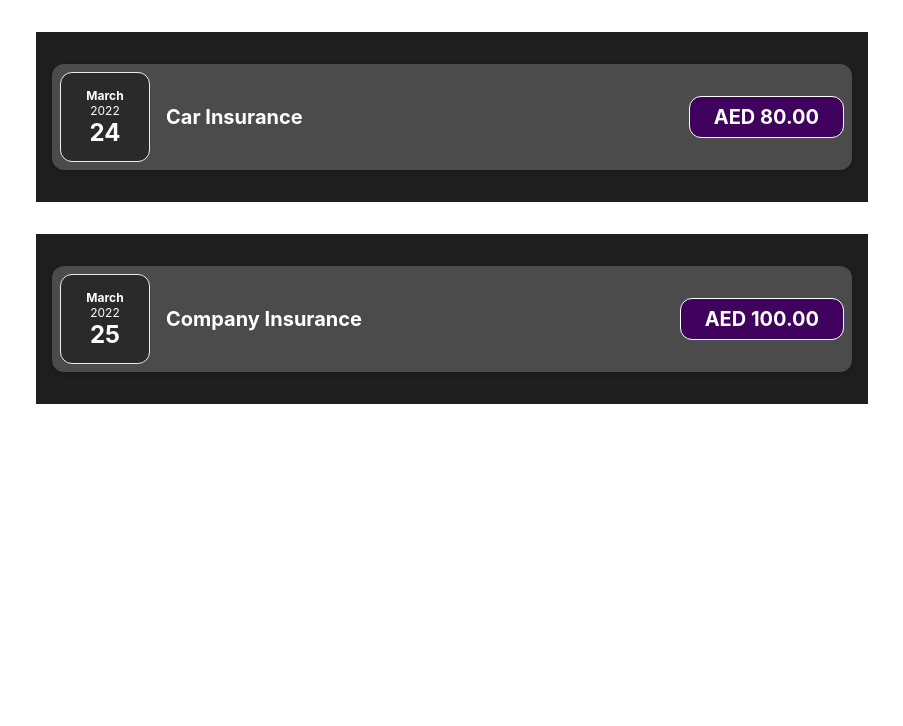
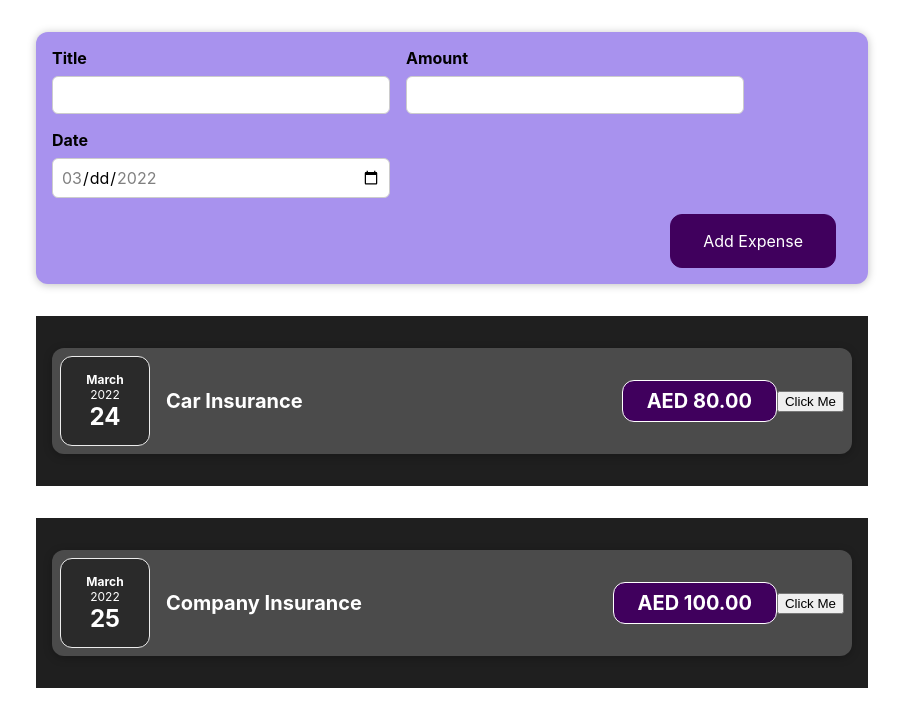
Before and after one commit to Raslif/React-js-demo-app, a React (Create React App) app: page / in a window 1280 px wide. Shown: the top 726 px of the page, without its empty margins (188-1091 px from the left). Built offline with nearby package versions, Linux system fonts and the light colour scheme.

Commit message:
Add form to submit new expense

```diff
--- a/src/App.js
+++ b/src/App.js
@@ -1,5 +1,7 @@
 import React from 'react';
+
 import Expenses from './components/Expense/Expenses';
+import NewExpense from './components/NewExpense/NewExpense';
 
 const App = () => {
   let listOfExpenses = [
@@ -9,6 +11,8 @@
 
   return (
     <div>
+      <NewExpense />
+
       {listOfExpenses.map((expense) => (
         <Expenses
           expense={expense}
--- a/src/components/Expense/ExpenseItem.js
+++ b/src/components/Expense/ExpenseItem.js
@@ -1,15 +1,25 @@
+import React, { useState } from 'react';
+
 import ExpenseDate from './ExpenseDate';
 import ExpenseDescription from './ExpenseDescription';
 import './ExpenseItem.css';
 
 export default function ExpenseItem(props) {
+    const [title, setTitle] = useState(props.expenseItem.expenseTitle);
+
+    let clickHandler = () => {
+        setTitle("Title updated");
+        console.log(title);
+    }
+
     return (
         <div className='expense-item'>
             <ExpenseDate expenseDate={props.expenseItem.expenseDate}></ExpenseDate>
             <ExpenseDescription className='expense-item__description'>
-                <h2>{props.expenseItem.expenseTitle}</h2>
+                <h2>{title}</h2>
                 <div className='expense-item__price'>AED {props.expenseItem.expenseAmount}</div>
             </ExpenseDescription>
+            <button onClick={clickHandler}>Click Me</button>
         </div>
     );
 }
--- /dev/null
+++ b/src/components/NewExpense/ExpenseForm.css
@@ -0,0 +1,26 @@
+.new-expense__controls {
+    display      : flex;
+    flex-wrap    : wrap;
+    gap          : 1rem;
+    margin-bottom: 1rem;
+    text-align   : left;
+}
+
+.new-expense__control label {
+    font-weight  : bold;
+    margin-bottom: 0.5rem;
+    display      : block;
+}
+
+.new-expense__control input {
+    font         : inherit;
+    padding      : 0.5rem;
+    border-radius: 6px;
+    border       : 1px solid #ccc;
+    width        : 20rem;
+    max-width    : 100%;
+}
+
+.new-expense__actions {
+    text-align: right;
+}
--- /dev/null
+++ b/src/components/NewExpense/ExpenseForm.js
@@ -0,0 +1,73 @@
+import React, { useState } from "react";
+
+import './ExpenseForm.css';
+
+const ExpenseForm = () => {
+    const [userInputs, setInputs] = useState({
+        enteredTitle: '',
+        enteredAmount: '',
+        enteredDate: ''
+    });
+
+    let titleChangeHandler = (event) => {
+        /* Use this approach when our state values update will happen based on previous state values */
+        setInputs((prevState) => {
+            return { ...prevState, enteredTitle: event.target.value };
+        });
+    }
+
+    let amountChangeHandler = (event) => {
+        setInputs({
+            ...userInputs,
+            enteredAmount: event.target.value
+        });
+    }
+
+    let dateChangeHandler = (event) => {
+        setInputs({
+            ...userInputs,
+            enteredDate: event.target.value
+        });
+    }
+
+    let expenseSubmitHandler = (event) => {
+        /* disable the default form submission */
+        event.preventDefault();
+
+        let expenseData = {
+            title: userInputs.enteredTitle,
+            amount: userInputs.enteredAmount,
+            date: new Date(userInputs.enteredDate)
+        };
+
+        setInputs({
+            enteredTitle: '',
+            enteredAmount: '',
+            enteredDate: ''
+        });
+    }
+
+    return (
+        <form onSubmit={expenseSubmitHandler}>
+            <div className="new-expense__controls">
+                <div className="new-expense__control">
+                    <label>Title</label>
+                    <input type='text' value={userInputs.enteredTitle} onChange={titleChangeHandler} />
+                </div>
+                <div className="new-expense__control">
+                    <label>Amount</label>
+                    <input type='number' value={userInputs.enteredAmount} min='0.01' step='0.01' onChange={amountChangeHandler} />
+                </div>
+                <div className="new-expense__control">
+                    <label>Date</label>
+                    <input type='date' value={userInputs.enteredDate} min='2022-03-01' max='2022-03-27' onChange={dateChangeHandler} />
+                </div>
+            </div>
+            <div className="new-expense__actions">
+                <button type="submit">Add Expense</button>
+            </div>
+        </form>
+    );
+}
+
+export default ExpenseForm;
--- /dev/null
+++ b/src/components/NewExpense/NewExpense.css
@@ -0,0 +1,38 @@
+.new-expense {
+    background-color: #a892ee;
+    padding         : 1rem;
+    margin          : 2rem auto;
+    width           : 50rem;
+    max-width       : 95%;
+    border-radius   : 12px;
+    text-align      : center;
+    box-shadow      : 0 1px 8px rgba(0, 0, 0, 0.25);
+}
+
+.new-expense button {
+    font            : inherit;
+    cursor          : pointer;
+    padding         : 1rem 2rem;
+    border          : 1px solid #40005d;
+    background-color: #40005d;
+    color           : white;
+    border-radius   : 12px;
+    margin-right    : 1rem;
+}
+
+.new-expense button:hover,
+.new-expense button:active {
+    background-color: #510674;
+    border-color    : #510674;
+}
+
+.new-expense button.alternative {
+    color           : #220131;
+    border-color    : transparent;
+    background-color: transparent;
+}
+
+.new-expense button.alternative:hover,
+.new-expense button.alternative:active {
+    background-color: #ddb3f8;
+}
--- /dev/null
+++ b/src/components/NewExpense/NewExpense.js
@@ -0,0 +1,14 @@
+import React from 'react';
+
+import ExpenseForm from './ExpenseForm';
+import './NewExpense.css';
+
+const NewExpense = () => {
+    return (
+        <div className='new-expense'>
+            <ExpenseForm />
+        </div>
+    );
+}
+
+export default NewExpense;
```
